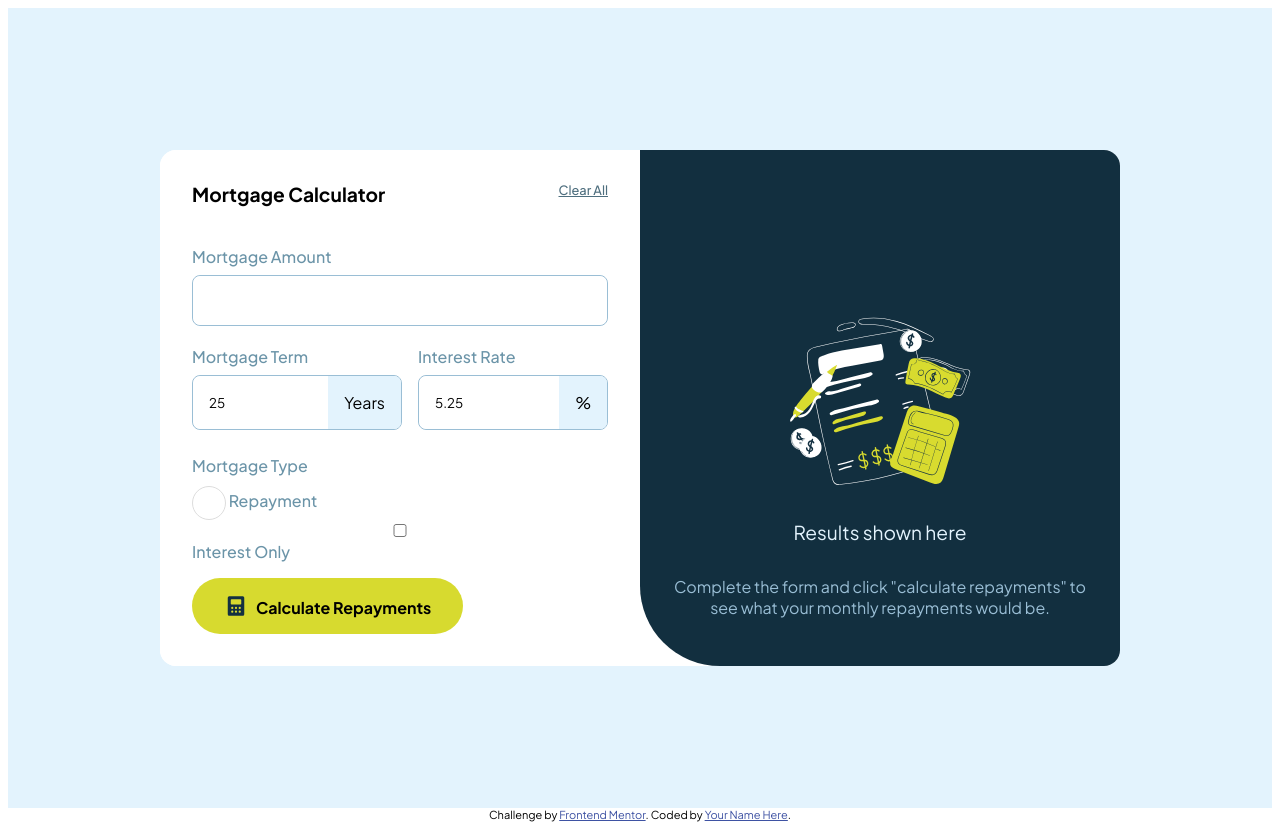
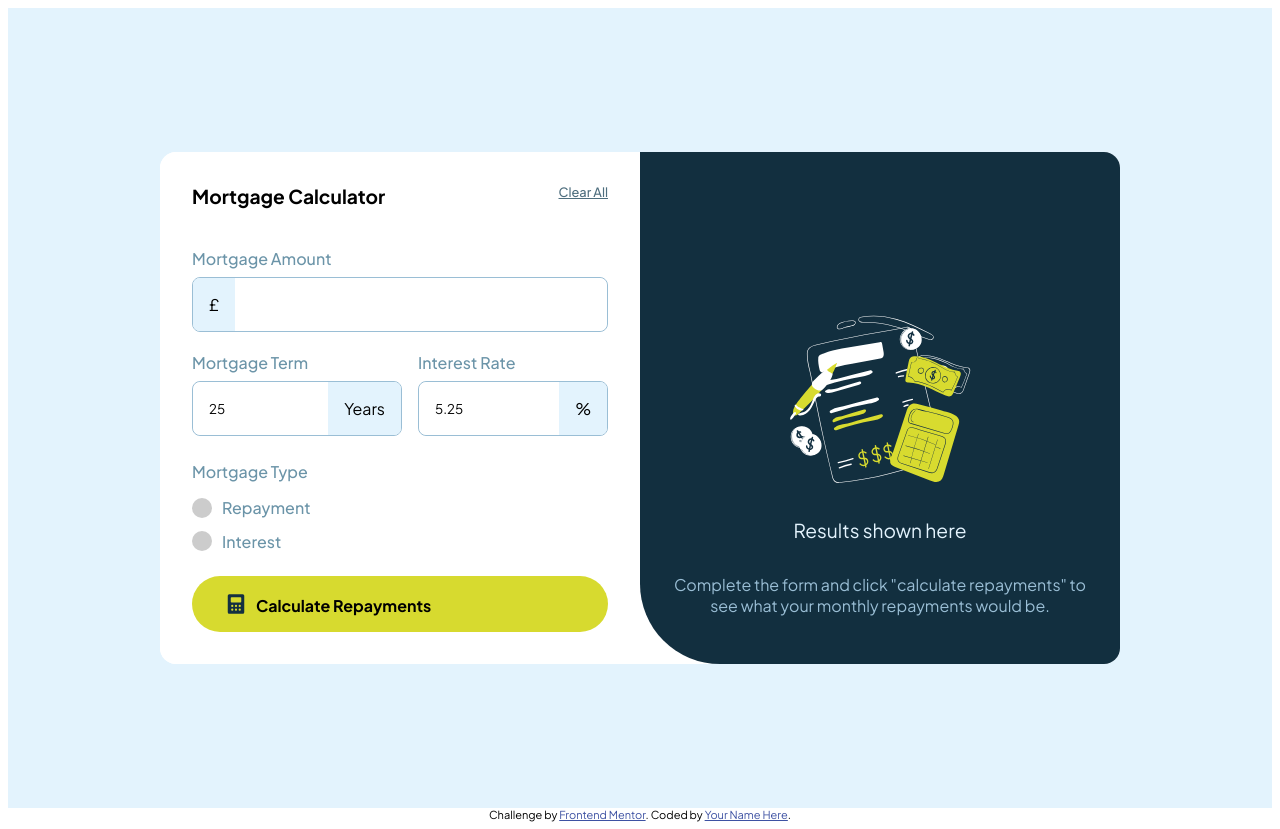
Before and after one commit to CtrlAltSudo/Mortgage-repayment-calculator, a plain HTML site: page index.html in a window 1280 px wide. Drawn offline with Linux system fonts and the light colour scheme.

Commit message:
added customised radio buttons, thanks to the assistance of chatGPT...

```diff
--- a/index.html
+++ b/index.html
@@ -27,6 +27,7 @@
       <label for="test">Mortgage Amount</label>
       <form action="" id="mortgageForm">
       <div class="inputContainer3">
+        <span class="amountLabel">£</span>
       <input type="text" name="Mortgage Amount" id="morAmount">
     </div>
     <div id="inlineWrapInputs">
@@ -46,16 +47,23 @@
   </div>
 </div>
        <h2>Mortgage Type</h2>
-        <input type="checkbox" name="Repayment" id="repay">
-        <label for="repay">Repayment</label> <br>
+       <div id="typeContainer">
+        <label class="custom-radio" for="repay">
+          <input type="radio" id="repay" name="mortgageType">
+          <span class="checkmark"></span>
+          Repayment
+      </label>
+      <label class="custom-radio" for="int">
+          <input type="radio" id="int" name="mortgageType">
+          <span class="checkmark"></span>
+          Interest
+      </label>
 
-        <input type="checkbox" name="Interest" id="int">
-        <label for="int">Interest Only</label><br>
       </form>
      <button id="calButton"> <img src="/images/icon-calculator.svg" alt="calculate button">
       <span>Calculate Repayments</span></button>
     </div>
-
+  </div>
 <div id="resultsContainer">
   <!-- Empty results start -->
 <img src="/images/illustration-empty.svg" alt="calculation illustration" >
--- a/style.css
+++ b/style.css
@@ -15,20 +15,7 @@
 }
 
 
- #repay {
 
-    width: 1.3em;
-    height: 1.3em;
-    background-color: white;
-    border-radius: 50%;
-    vertical-align: middle;
-    border: 1px solid #ddd;
-    appearance: none;
-    -webkit-appearance: none;
-    outline: none;
-    cursor: pointer;
-
-}
 main {
     display: flex;
     justify-content: center;
@@ -86,6 +73,7 @@ label, h2 {
     display: flex;
     gap: 1rem;
 }
+
 input {
     width: 100%;
     padding: 1rem;
@@ -94,6 +82,7 @@ input {
     border-radius: inherit;
     margin: 0;
  }
+
 
 .topHeadButton h1 {
     font-size: 1.2rem;
@@ -110,7 +99,7 @@ input {
     margin-top: 0;
 
 }
-.intLabel, .durLabel {
+.intLabel, .durLabel, .amountLabel {
     background-color: var(--Slate100);
     display: flex;
     align-items: center;
@@ -156,3 +145,56 @@ button span {
     font-size: 1rem;
     text-align: center;
 }
+
+
+#typeContainer {
+    display: flex;
+    flex-direction: column;
+    justify-content: center;
+}
+/* Disclaimer, I used chatGPT for the creation of the radio buttons, have never needed to customise buttons before :(  */
+/* Create a custom radio button */
+.custom-radio {
+    display: flex;
+    align-items: center;
+    cursor: pointer;
+    margin-bottom: 0.5rem; /* Add margin between radio buttons */
+}
+
+.custom-radio input {
+    position: absolute;
+    opacity: 0;
+    cursor: pointer;
+    height: 0;
+    width: 0;
+}
+
+.custom-radio .checkmark {
+    display: inline-block;
+    width: 20px;
+    height: 20px;
+    background-color: #ccc;
+    border-radius: 50%; /* Make it round */
+    margin-right: 10px; /* Add space between the radio button and label text */
+    position: relative;
+}
+
+.custom-radio .checkmark::after {
+    content: "";
+    position: absolute;
+    display: none;
+    left: 7px;
+    top: 7px;
+    width: 6px;
+    height: 6px;
+    border-radius: 50%; /* Make the inner circle round */
+    background: white;
+}
+
+.custom-radio input:checked + .checkmark {
+    background-color: #4caf50;
+}
+
+.custom-radio input:checked + .checkmark::after {
+    display: block;
+}
```
Lines whose indentation alone changed are shown as unchanged.
